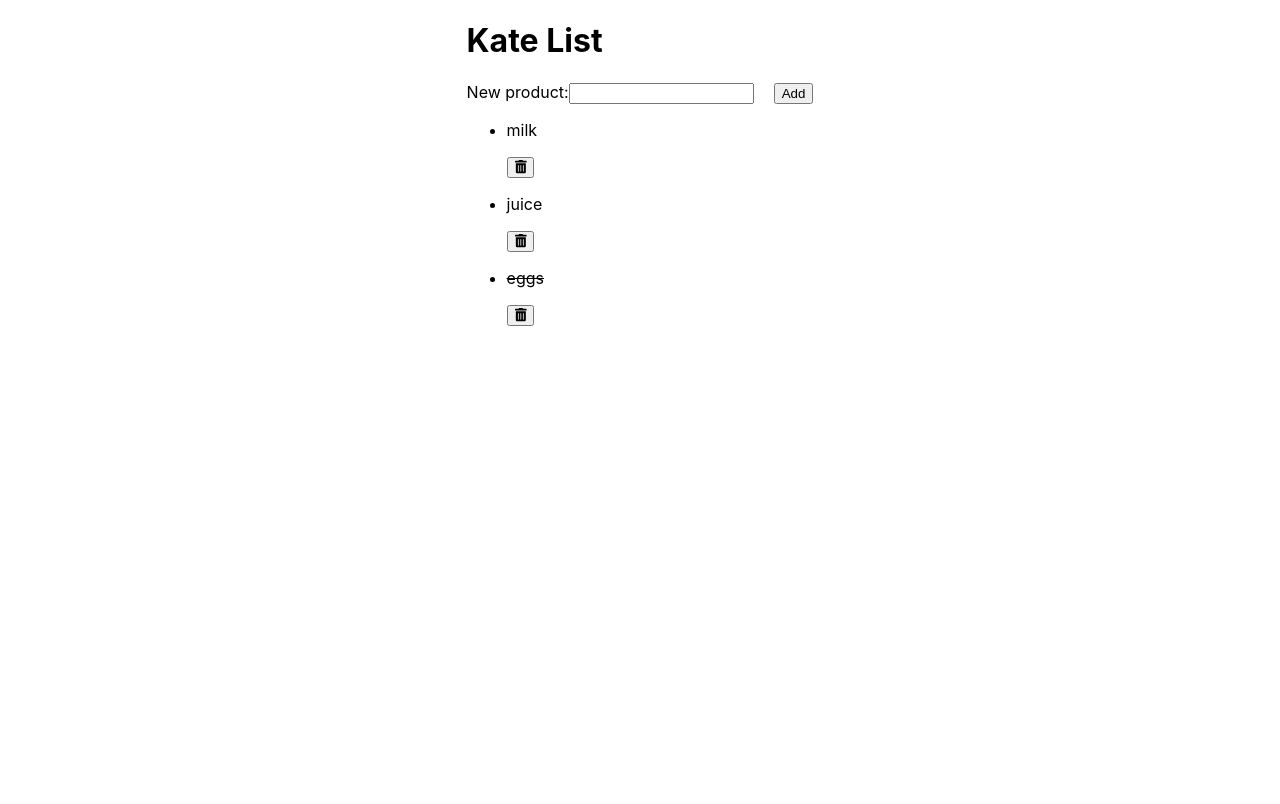
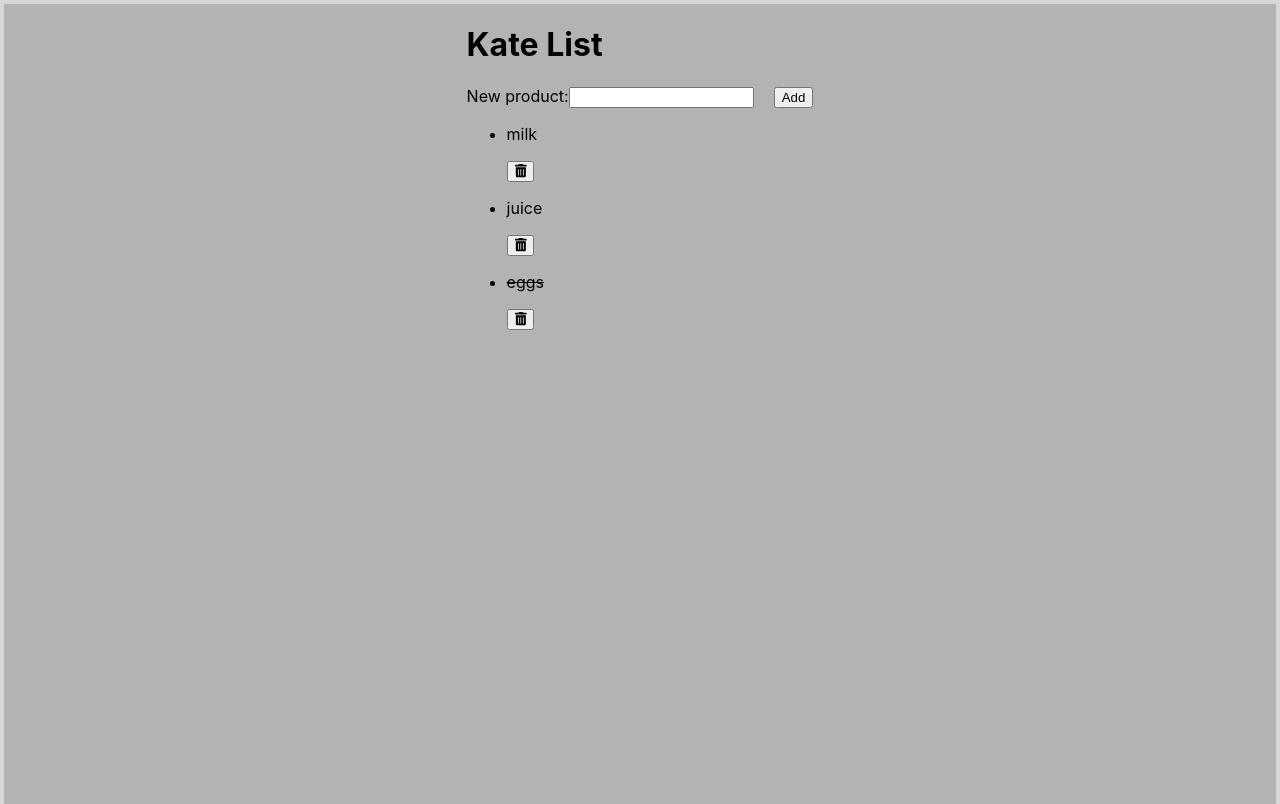
Before and after one commit to zelenovakat/KateApp, a React (Create React App) app in the folder my-app/: page / in a window 1280 px wide. Built offline with nearby package versions, Linux system fonts and the light colour scheme.

Commit message:
body style

```diff
--- a/my-app/src/App.css
+++ b/my-app/src/App.css
@@ -1,38 +1,9 @@
-.App {
-  text-align: center;
+body {
+  display: flex;
+  justify-content: center;
+  background: #b2b3b5;
+  min-height: 100vh;
+  border-top: 4px solid #d6d6d6;
+  border-right: 4px solid #d6d6d6;
+  border-left: 4px solid #d6d6d6;
 }
-
-.App-logo {
-  height: 40vmin;
-  pointer-events: none;
-}
-
-@media (prefers-reduced-motion: no-preference) {
-  .App-logo {
-    animation: App-logo-spin infinite 20s linear;
-  }
-}
-
-.App-header {
-  background-color: #282c34;
-  min-height: 100vh;
-  display: flex;
-  flex-direction: column;
-  align-items: center;
-  justify-content: center;
-  font-size: calc(10px + 2vmin);
-  color: white;
-}
-
-.App-link {
-  color: #61dafb;
-}
-
-@keyframes App-logo-spin {
-  from {
-    transform: rotate(0deg);
-  }
-  to {
-    transform: rotate(360deg);
-  }
-}
```
